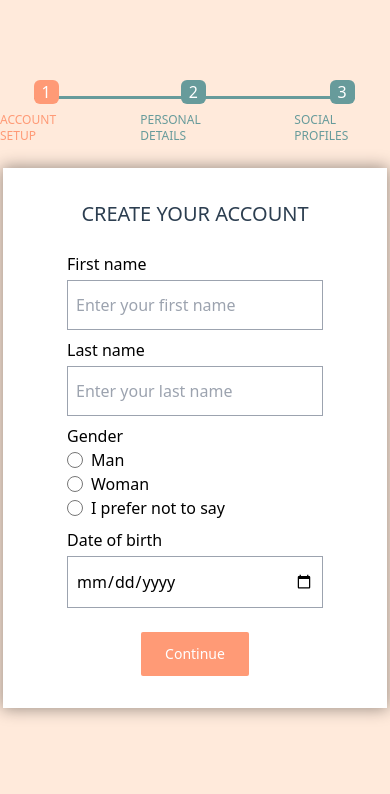
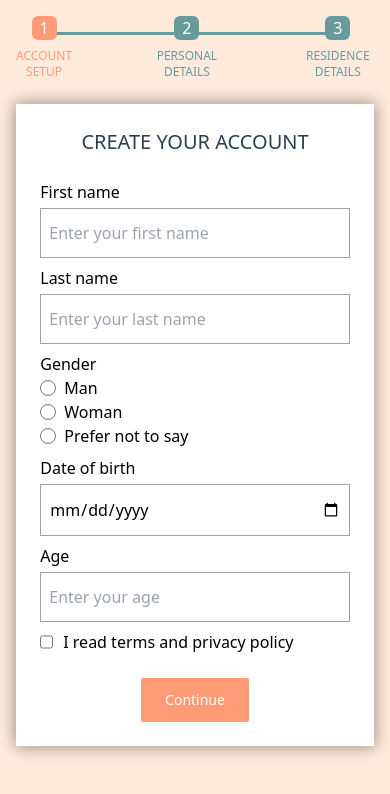
Before and after one commit to Pawel-Kica/react-playground, a Next.js app: page /form-builder in a window 390 px wide. Shown: the top 794 px of the page. Built offline with nearby package versions, Linux system fonts and the light colour scheme.

Commit message:
New: validation, proper typing soon

```diff
--- a/components/form-builder/FormBuilderTemplate.tsx
+++ b/components/form-builder/FormBuilderTemplate.tsx
@@ -6,8 +6,14 @@ export interface FormBuilderConfig {
     name: string;
     placeholder?: string;
     label?: string;
+    // Zod any type
+    schema?: any;
     // Use optional instead of required (default required true), because optional parameter rarely occurs
     optional?: boolean;
+    // Number
+    min?: number;
+    max?: number;
+    // Radio
     options?: { items: string[]; multiple: boolean };
 }
 
@@ -22,48 +28,57 @@ export default function FormBuilderTemplate({
 }) {
     const id = useId();
     return (
-        <div className="p-4">
+        <div className="w-full p-4">
             {config.map((el, k) => {
                 const key = id + '-' + k;
                 const label = el.label || el.name.charAt(0).toUpperCase() + el.name.slice(1);
 
                 let radioInput;
-                if (el.type === 'radio' && el.options) {
+                if (el.type === 'radio') {
+                    if (!el.options) return <></>;
                     radioInput = el.options.items.map((e) => (
-                        <div key={e} className="flex items-center gap-2">
+                        <div key={key + e} className="flex items-center gap-2">
                             <input
+                                id={key + e}
                                 className="peer absolute h-4 w-4"
                                 name={el.name}
-                                key={e}
                                 type="radio"
                                 value={e}
                                 onChange={onChange}
+                                checked={state[el.name].value === e}
                             />
                             <span className="pointer-events-none z-10 inline-block h-4 w-4 rounded-full peer-checked:bg-orange-m"></span>
-                            <label className="hover:cursor-pointer" htmlFor={key}>
+                            <label className="hover:cursor-pointer" htmlFor={key + e}>
                                 {e}
                             </label>
                         </div>
                     ));
                 }
+                const error = state[el.name].error;
 
                 return (
-                    <div key={el.name} className="my-2 flex flex-col">
+                    <div key={key}>
+                        <div className={`my-2 flex flex-col input-${el.type}`}>
                             <label className="hover:cursor-pointer" htmlFor={key}>
                                 {label}
                             </label>
                             {radioInput || (
                                 <input
-                                className="mt-1 w-64 border-1 border-gray-400 py-3 px-2 focus:outline-cyan-m"
+                                    className="mt-1 w-full border-1 border-gray-400 py-3 px-2 focus:outline-cyan-m"
                                     id={key}
                                     type={el.type}
                                     placeholder={el.placeholder}
                                     name={el.name}
-                                onChange={onChange}
-                                value={state[el.name]}
+                                    onChange={(e) => onChange(e, el.schema)}
+                                    value={state[el.name].value}
                                     required={!el.optional}
+                                    min={el.min}
+                                    max={el.max}
+                                    checked={state[el.name].value}
                                 />
                             )}
+                        </div>
+                        {error && <div className="error-message text-xs font-semibold text-red-700">{error}</div>}
                     </div>
                 );
             })}
--- a/components/form-builder/ProgressBar.tsx
+++ b/components/form-builder/ProgressBar.tsx
@@ -1,6 +1,6 @@
 export default function ProgressBar({ step }: { step: number }) {
     return (
-        <header className="relative mb-6 flex">
+        <header className="relative mb-2 flex">
             <div className="z-10">
                 <div className="relative flex gap-12">
                     <div className="flex flex-col items-center">
@@ -12,7 +12,11 @@ export default function ProgressBar({ step }: { step: number }) {
                                 className={`absolute top-1/4 h-[3px] w-1/2 ${step > 0 ? 'bg-orange-m' : 'bg-cyan-m'}`}
                             ></div>
                         </div>
-                        <div className={`${step >= 0 ? 'text-orange-m' : 'text-cyan-m'} mt-2 text-xs uppercase`}>
+                        <div
+                            className={`${
+                                step >= 0 ? 'text-orange-m' : 'text-cyan-m'
+                            } mt-2 text-center text-xs uppercase`}
+                        >
                             account setup
                         </div>
                     </div>
@@ -25,7 +29,11 @@ export default function ProgressBar({ step }: { step: number }) {
                                 }`}
                             ></div>
                         </div>
-                        <div className={`${step >= 1 ? 'text-orange-m' : 'text-cyan-m'} mt-2 text-xs uppercase`}>
+                        <div
+                            className={`${
+                                step >= 1 ? 'text-orange-m' : 'text-cyan-m'
+                            } mt-2 text-center text-xs uppercase`}
+                        >
                             personal details
                         </div>
                     </div>
@@ -35,8 +43,12 @@ export default function ProgressBar({ step }: { step: number }) {
                             <div className={`progress-box ${step >= 2 && 'bg-orange-m'}`}>3</div>
                             <div className="z-10 flex-1 bg-stone-m"></div>
                         </div>
-                        <div className={`${step >= 2 ? 'text-orange-m' : 'text-cyan-m'} mt-2 text-xs uppercase`}>
-                            social profiles
+                        <div
+                            className={`${
+                                step >= 2 ? 'text-orange-m' : 'text-cyan-m'
+                            } mt-2 text-center text-xs uppercase`}
+                        >
+                            Residence details
                         </div>
                     </div>
                 </div>
--- a/hooks/useFormBuilder.ts
+++ b/hooks/useFormBuilder.ts
@@ -1,17 +1,66 @@
-import { ChangeEvent, useState } from 'react';
+import { ChangeEvent, HTMLInputTypeAttribute, useState } from 'react';
+import { ZodAny } from 'zod';
+import { FormBuilderConfig } from './../components/form-builder/FormBuilderTemplate';
 
-export type UseFormSetFunctionType = (e: ChangeEvent<HTMLInputElement>) => void;
+export type UseFormSetFunctionType = (e: ChangeEvent<HTMLInputElement>, schema?: ZodAny) => void;
 
-export function useFormBuilder<T>(initialValues: T): [T, UseFormSetFunctionType] {
+export function useFormBuilder<T>(initialValues: T): [T, UseFormSetFunctionType, any] {
     const [values, _setValues] = useState(initialValues);
 
-    function setValues(e: ChangeEvent<HTMLInputElement>) {
-        console.log('Name', e.target.name, 'value', e.target.value);
-        _setValues({
-            ...values,
-            [e.target.name]: e.target.value,
-        });
+    function validateAll(config: FormBuilderConfig[]) {
+        let updatePayload: Record<string, any> = {};
+        for (const key of config) {
+            //@ts-ignore
+            const value = values[key.name].value;
+            const error = validateSingle(value, key.type, key.schema);
+            if (error) {
+                updatePayload[key.name] = { value, error };
+            }
+        }
+        console.log(updatePayload, 'paylooooad');
+        if (Object.keys(updatePayload).length) {
+            _setValues((prev) => ({ ...prev, ...updatePayload }));
+            return false;
+        }
+        return true;
     }
 
-    return [values, setValues];
+    function validateSingle(value: any, type: HTMLInputTypeAttribute, schema?: any) {
+        if (schema) {
+            switch (type) {
+                case 'date':
+                    value = new Date(value);
+                    break;
+                default:
+                    break;
+            }
+            const result = schema.safeParse(value);
+            if (!result.success) {
+                return result.error.issues[0].message;
+            }
+        }
+    }
+
+    function setValues(e, schema) {
+        let error = '';
+        let update_value: any = e.target.value;
+
+        switch (e.target.type) {
+            case 'checkbox':
+                update_value = e.target.checked;
+                break;
+            case 'number':
+                update_value = parseFloat(e.target.value);
+            default:
+                break;
+        }
+        error = validateSingle(update_value, e.target.type, schema);
+
+        _setValues((prev) => ({
+            ...prev,
+            [e.target.name]: { value: update_value, error },
+        }));
+    }
+
+    return [values, setValues, validateAll];
 }
--- a/package.json
+++ b/package.json
@@ -12,6 +12,7 @@
     "@types/node": "18.14.1",
     "@types/react": "18.0.28",
     "@types/react-dom": "18.0.11",
+    "dayjs": "^1.11.7",
     "eslint": "8.34.0",
     "eslint-config-next": "13.2.1",
     "next": "13.2.1",
--- a/pages/form-builder.tsx
+++ b/pages/form-builder.tsx
@@ -1,12 +1,26 @@
+import dayjs from 'dayjs';
+import { z } from 'zod';
 import FormBuilderTemplate, { FormBuilderConfig } from '../components/form-builder/FormBuilderTemplate';
 import ProgressBar from '../components/form-builder/ProgressBar';
 import { useFormBuilder } from '../hooks/useFormBuilder';
 import { useMultistepForm } from '../hooks/useMultiStep';
 
+type genderOptions = 'Man' | 'Woman' | 'Prefer not to say';
+
 interface CreateAccountBody {
     email: string;
     password: string;
+    firstName: string;
+    lastName: string;
+    dateOfBirth: string;
+    gender: genderOptions;
+    age: number;
+    termsAgree: string;
+    city: string;
+    country: string;
 }
+
+const yesterday = dayjs().subtract(1, 'd');
 
 const CREATE_ACCOUNT_FORM_CONFIG: FormBuilderConfig[][] = [
     [
@@ -15,24 +29,48 @@ const CREATE_ACCOUNT_FORM_CONFIG: FormBuilderConfig[][] = [
             type: 'text',
             name: 'firstName',
             placeholder: 'Enter your first name',
+            schema: z.string().min(2, 'First name must contain at least 2 characters'),
         },
         {
             label: 'Last name',
             type: 'text',
             name: 'lastName',
             placeholder: 'Enter your last name',
+            schema: z.string().min(2, 'Last name must contain at least 2 characters'),
         },
         {
             label: 'Gender',
             type: 'radio',
             name: 'gender',
             placeholder: 'Enter your last name',
-            options: { items: ['Man', 'Woman', 'I prefer not to say'], multiple: false },
+            options: { items: ['Man', 'Woman', 'Prefer not to say'], multiple: false },
         },
         {
             label: 'Date of birth',
             type: 'date',
             name: 'dateOfBirth',
+            schema: z
+                .date()
+                .min(new Date('1900-01-01'), 'Date must be greater than 01/01/1900')
+                .max(yesterday.toDate(), 'Date must be less than ' + yesterday.format('DD/MM/YYYY')),
+        },
+        {
+            label: 'Age',
+            type: 'number',
+            name: 'age',
+            placeholder: 'Enter your age',
+            min: 18,
+            max: 100,
+            schema: z
+                .number({ invalid_type_error: 'Age is required' })
+                .min(18, 'Age must be greater or equal to 18')
+                .max(100, 'Age must be less than or equal to 100'),
+        },
+        {
+            label: 'I read terms and privacy policy',
+            type: 'checkbox',
+            name: 'termsAgree',
+            schema: z.custom((data) => data === true, 'You must agree to terms and privacy'),
         },
     ],
     [
@@ -57,14 +95,28 @@ const CREATE_ACCOUNT_FORM_CONFIG: FormBuilderConfig[][] = [
             type: 'text',
             name: 'city',
             placeholder: 'Enter your city',
+            optional: true,
         },
     ],
 ];
 
-const titles = ['Create your account', 'Personal details', 'Social profiles'];
+const titles = ['Create your account', 'Personal details', 'Residence details'];
 
 export default function FormBuilder() {
-    const [form, setForm] = useFormBuilder<CreateAccountBody>({ email: '', password: '' });
+    const [form, setForm, validateAll] = useFormBuilder<Record<keyof CreateAccountBody, { error: string; value: any }>>(
+        {
+            email: { value: '', error: '' },
+            password: { value: '', error: '' },
+            firstName: { value: '', error: '' },
+            lastName: { value: '', error: '' },
+            dateOfBirth: { value: '', error: '' },
+            age: { value: '', error: '' },
+            termsAgree: { value: false, error: '' },
+            gender: { value: '', error: '' },
+            city: { value: '', error: '' },
+            country: { value: '', error: '' },
+        },
+    );
 
     const { steps, currentStepIndex, element, isFirstStep, isLastStep, back, next } = useMultistepForm(
         CREATE_ACCOUNT_FORM_CONFIG.map((config, k) => (
@@ -76,10 +128,19 @@ export default function FormBuilder() {
         //
     }
 
+    function continueHandler() {
+        const validationResult = validateAll(CREATE_ACCOUNT_FORM_CONFIG[currentStepIndex]);
+        if (validationResult) {
+            next();
+        }
+    }
+
+    console.log(form);
+
     return (
-        <div className="relative flex min-h-screen flex-col items-center bg-[#ffeadb] pt-20">
+        <div className="relative m-auto flex min-h-screen flex-col items-center bg-[#ffeadb] py-4 xs:pt-10">
             <ProgressBar step={currentStepIndex} />
-            <div className="relative flex flex-col items-center bg-white p-12 py-8 shadow-m">
+            <div className="relative m-4 flex w-11/12 max-w-md flex-col items-center bg-white py-6 px-2 shadow-m">
                 <div className="text-xl uppercase text-gray-m">{titles[currentStepIndex]}</div>
                 {element}
                 <div className="flex gap-3">
@@ -93,7 +154,7 @@ export default function FormBuilder() {
                             Submit
                         </button>
                     ) : (
-                        <button className="btn-builder" onClick={next}>
+                        <button className="btn-builder" onClick={continueHandler}>
                             Continue
                         </button>
                     )}
--- a/styles/globals.css
+++ b/styles/globals.css
@@ -23,11 +23,18 @@
     .btn-builder{
         @apply bg-orange-m text-white px-6 py-3 text-sm rounded-sm
     }
-    input[type="radio"]:checked + label{
-        background-color: black;
-    }
+}
+.input-checkbox{
+    @apply flex flex-row
+}
+.input-checkbox>input{
+    @apply -order-1 ;
+    width: min-content;
+    margin-right: 10px;
+    margin-top: 0px
+}
+.input-checkbox>label{
 }
 
 @layer utilities{
-
 }
```
Also changed, not shown: 1 other file (tests, documents, lock files or other folders). Lines whose indentation alone changed are shown as unchanged.
